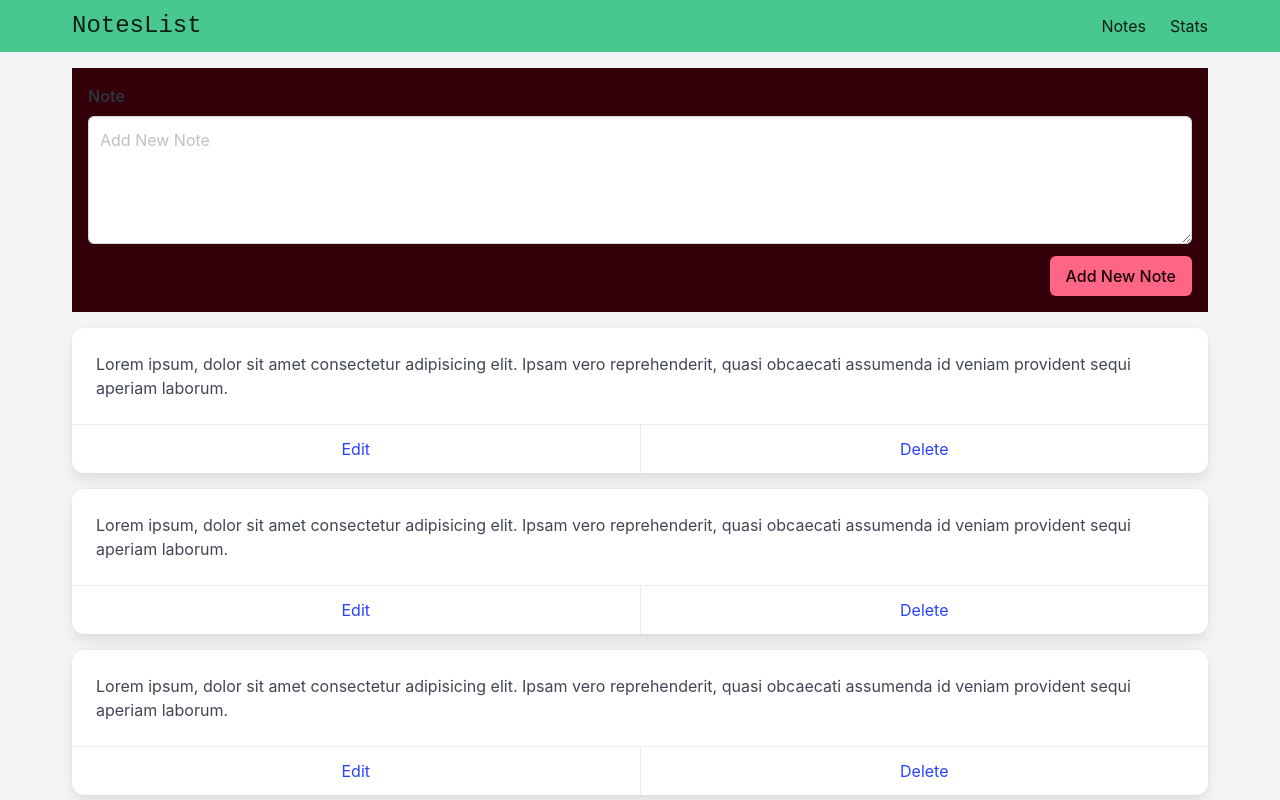
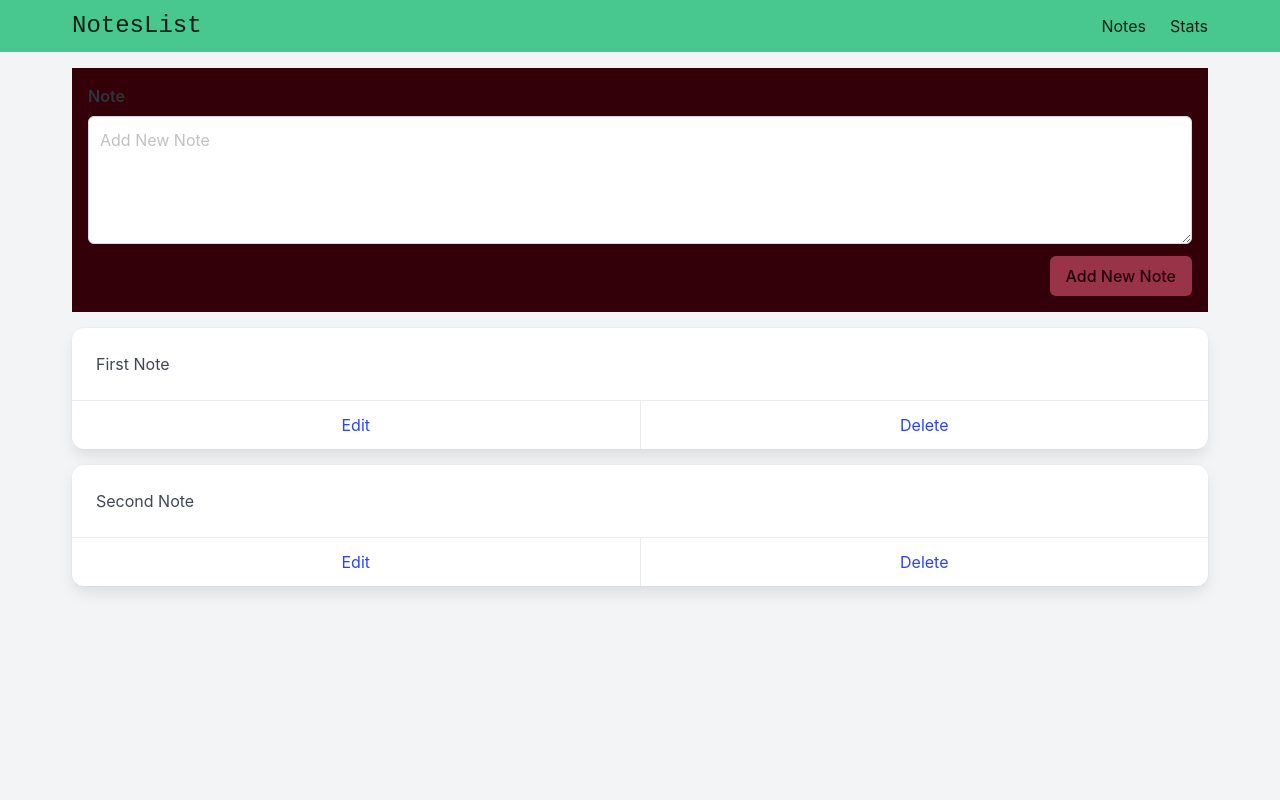
Before and after one commit to sazzad-git/notesList-vue, a Vue app: page / in a window 1280 px wide. Shown: the top 800 px of the page. Built offline with nearby package versions, Linux system fonts and the light colour scheme.

Commit message:
add note functionality

```diff
--- a/src/Views/NotesView.vue
+++ b/src/Views/NotesView.vue
@@ -3,23 +3,32 @@
     <div class="field">
       <label class="label">Note</label>
       <div class="control">
-        <textarea class="textarea" placeholder="Add New Note"></textarea>
+        <textarea
+          class="textarea"
+          placeholder="Add New Note"
+          v-model="newNote"
+          ref="newNoteRef"
+        ></textarea>
       </div>
     </div>
 
     <div class="field is-grouped is-grouped-right">
       <div class="control">
-        <button class="button is-link is-danger">Add New Note</button>
+        <button
+          :disabled="!newNote"
+          class="button is-link is-danger"
+          @click.prevent="addNote"
+        >
+          Add New Note
+        </button>
       </div>
     </div>
   </div>
 
-  <div class="card mb-4" v-for="i in 5">
+  <div class="card mb-4" v-for="note in notes" :key="note.id">
     <div class="card-content">
       <div class="content">
-        Lorem ipsum, dolor sit amet consectetur adipisicing elit. Ipsam vero
-        reprehenderit, quasi obcaecati assumenda id veniam provident sequi
-        aperiam laborum.
+        {{ note.content }}
       </div>
     </div>
     <footer class="card-footer">
@@ -28,3 +37,27 @@
     </footer>
   </div>
 </template>
+
+<script setup>
+import { ref } from "vue";
+const notes = ref([
+  { id: "id1", content: "First Note" },
+  { id: "id2", content: "Second Note" },
+]);
+
+// eta jante hobe
+const newNoteRef = ref(null);
+
+const newNote = ref("");
+
+const addNote = () => {
+  const currentDate = new Date().getTime().toString();
+  const note = {
+    id: currentDate,
+    content: newNote.value,
+  };
+  notes.value.unshift(note);
+  newNote.value = "";
+  newNoteRef.value.focus();
+};
+</script>
```
